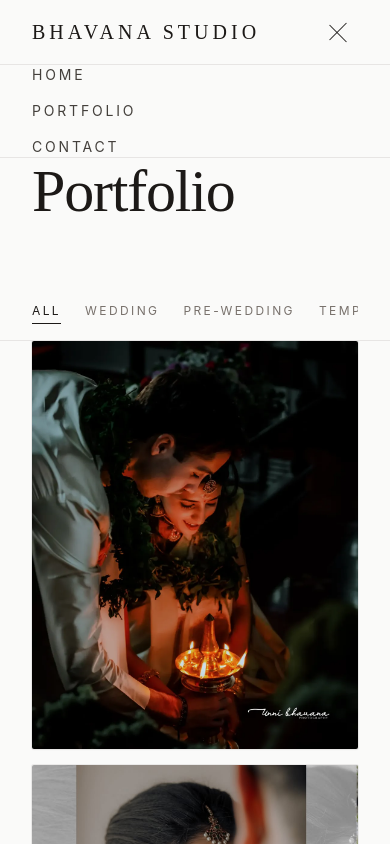
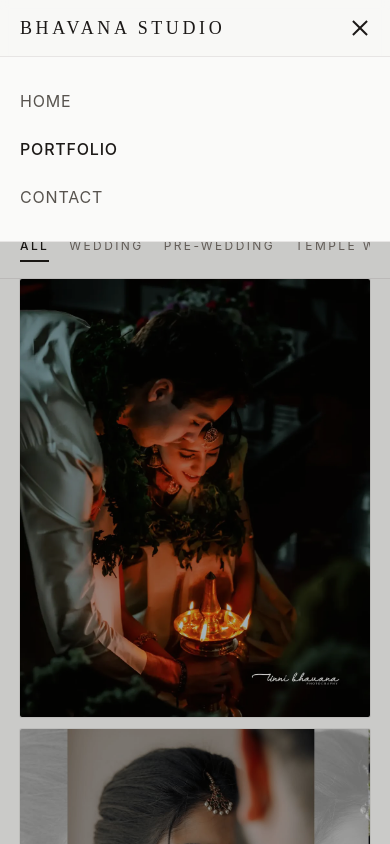
Before and after one commit to nirenjanau/bhavana, a Next.js app in the folder apps/web/: page /portfolio in a window 390 px wide. Both pictures are taken after a click on the button "Toggle menu". Shown: the top 844 px of the page. Built offline with nearby package versions, Linux system fonts and the light colour scheme.

Commit message:
Refactor layout and styling across multiple components for improved responsiveness and visual consistency. Adjust padding, margins, and font sizes in sections including Contact, Portfolio, Hero, and Testimonials. Update Navbar for better mobile experience and enhance overall design aesthetics.

```diff
--- a/apps/web/src/app/globals.css
+++ b/apps/web/src/app/globals.css
@@ -41,13 +41,25 @@ body {
 .container-narrow {
   max-width: 1100px;
   margin: 0 auto;
-  padding: 0 2rem;
+  padding: 0 1.25rem;
+}
+
+@media (min-width: 768px) {
+  .container-narrow {
+    padding: 0 2rem;
+  }
 }
 
 .container-wide {
   max-width: 1400px;
   margin: 0 auto;
-  padding: 0 2rem;
+  padding: 0 1.25rem;
+}
+
+@media (min-width: 768px) {
+  .container-wide {
+    padding: 0 2rem;
+  }
 }
 
 /* Smooth image loading */
--- a/apps/web/src/app/portfolio/page.tsx
+++ b/apps/web/src/app/portfolio/page.tsx
@@ -461,25 +461,25 @@ export default function PortfolioPage({ searchParams }: PortfolioPageProps) {
   return (
     <>
       {/* Hero */}
-      <div className="pt-32 pb-16 bg-stone-50">
+      <div className="pt-24 md:pt-32 pb-12 md:pb-16 bg-stone-50">
         <div className="container-wide">
-          <p className="text-xs tracking-ultra-wide uppercase text-stone-400 mb-4">Our Work</p>
-          <h1 className="text-display text-6xl md:text-8xl text-stone-900">Portfolio</h1>
+          <p className="text-xs tracking-ultra-wide uppercase text-stone-400 mb-3 md:mb-4">Our Work</p>
+          <h1 className="text-display text-5xl md:text-7xl lg:text-8xl text-stone-900 leading-tight">Portfolio</h1>
         </div>
       </div>
 
       {/* Filter */}
-      <div className="sticky top-16 md:top-20 z-30 bg-stone-50/95 backdrop-blur border-b border-stone-200">
+      <div className="sticky top-14 md:top-20 z-30 bg-stone-50/95 backdrop-blur border-b border-stone-200">
         <div className="container-wide">
-          <div className="flex gap-6 overflow-x-auto py-4 scrollbar-hide">
+          <div className="flex gap-5 md:gap-6 overflow-x-auto py-4 scrollbar-hide">
             {categories.map((cat) => (
               <Link
                 key={cat}
                 href={cat === "All" ? "/portfolio" : `/portfolio?category=${encodeURIComponent(cat)}`}
-                className={`text-xs tracking-widest uppercase whitespace-nowrap transition-colors pb-1 border-b ${
+                className={`text-xs tracking-widest uppercase whitespace-nowrap transition-colors pb-1.5 border-b-2 ${
                   activeCategory === cat
-                    ? "text-stone-900 border-stone-900"
-                    : "text-stone-500 border-transparent hover:text-stone-900 hover:border-stone-900"
+                    ? "text-stone-900 border-stone-900 font-medium"
+                    : "text-stone-500 border-transparent hover:text-stone-900 hover:border-stone-300"
                 }`}
               >
                 {cat}
@@ -494,20 +494,20 @@ export default function PortfolioPage({ searchParams }: PortfolioPageProps) {
         <WeddingHighlights />
       ) : (
         /* Masonry grid: natural image sizes for dynamic layout */
-        <div className="container-wide py-12 md:py-16">
+        <div className="container-wide py-8 md:py-12 lg:py-16">
           <div
             className={
               activeCategory === "Dance"
-                ? "columns-1 gap-x-4 sm:columns-2 md:columns-3 xl:columns-4"
+                ? "columns-1 gap-x-3 sm:columns-2 md:columns-3 xl:columns-4 md:gap-x-4"
                 : activeCategory === "Wedding"
-                ? "columns-1 gap-x-4 sm:columns-2 md:columns-2 lg:columns-3"
-                : "columns-1 gap-x-4 sm:columns-2 lg:columns-3"
+                ? "columns-1 gap-x-3 sm:columns-2 md:columns-2 lg:columns-3 md:gap-x-4"
+                : "columns-1 gap-x-3 sm:columns-2 lg:columns-3 md:gap-x-4"
             }
           >
             {filteredPhotos.map((photo) => (
               <div
                 key={photo.src}
-                className="break-inside-avoid mb-4 relative group overflow-hidden rounded-sm bg-stone-200/60 shadow-sm ring-1 ring-stone-200/80"
+                className="break-inside-avoid mb-3 md:mb-4 relative group overflow-hidden rounded-sm bg-stone-200/60 shadow-sm ring-1 ring-stone-200/80"
               >
                 <Image
                   src={photo.src}
@@ -524,8 +524,8 @@ export default function PortfolioPage({ searchParams }: PortfolioPageProps) {
                   }
                 />
                 <div className="pointer-events-none absolute inset-0 bg-stone-950/0 group-hover:bg-stone-950/40 transition-all duration-300 flex items-end">
-                  <div className="p-5 translate-y-full group-hover:translate-y-0 transition-transform duration-300 pointer-events-none">
-                    <p className="text-white font-serif text-xl italic">{photo.title}</p>
+                  <div className="p-4 md:p-5 translate-y-full group-hover:translate-y-0 transition-transform duration-300 pointer-events-none">
+                    <p className="text-white font-serif text-lg md:text-xl italic leading-tight">{photo.title}</p>
                     <p className="text-white/60 text-xs tracking-widest uppercase mt-1">{photo.category}</p>
                   </div>
                 </div>
--- a/apps/web/src/components/layout/Navbar.tsx
+++ b/apps/web/src/components/layout/Navbar.tsx
@@ -25,6 +25,15 @@ export default function Navbar() {
   const isHome = pathname === "/";
 
   return (
+    <>
+      {/* Mobile menu backdrop overlay */}
+      {menuOpen && (
+        <div
+          className="fixed inset-0 bg-stone-950/20 z-40 md:hidden"
+          onClick={() => setMenuOpen(false)}
+        />
+      )}
+
       <header
         className={`fixed top-0 left-0 right-0 z-50 transition-all duration-500 ${
           scrolled || !isHome
@@ -32,11 +41,11 @@ export default function Navbar() {
             : "bg-transparent"
         }`}
       >
-      <nav className="container-wide flex items-center justify-between h-16 md:h-20">
+        <nav className="container-wide flex items-center justify-between h-14 md:h-20">
         {/* Logo */}
         <Link
           href="/"
-          className={`font-serif text-xl md:text-2xl font-light tracking-widest uppercase transition-colors ${
+          className={`font-serif text-lg md:text-2xl font-light tracking-widest uppercase transition-colors ${
             scrolled || !isHome ? "text-stone-900" : "text-white"
           }`}
         >
@@ -81,56 +90,55 @@ export default function Navbar() {
 
         {/* Mobile hamburger */}
         <button
-          className="md:hidden p-2"
+          className="md:hidden p-3 -mr-3"
           onClick={() => setMenuOpen(!menuOpen)}
           aria-label="Toggle menu"
         >
           <span
-            className={`block w-6 h-px mb-1.5 transition-all ${
+            className={`block w-5 h-0.5 mb-1 transition-all ${
               scrolled || !isHome ? "bg-stone-900" : "bg-white"
-            } ${menuOpen ? "rotate-45 translate-y-2" : ""}`}
+            } ${menuOpen ? "rotate-45 translate-y-1.5" : ""}`}
           />
           <span
-            className={`block w-6 h-px mb-1.5 transition-all ${
+            className={`block w-5 h-0.5 mb-1 transition-all ${
               scrolled || !isHome ? "bg-stone-900" : "bg-white"
             } ${menuOpen ? "opacity-0" : ""}`}
           />
           <span
-            className={`block w-6 h-px transition-all ${
+            className={`block w-5 h-0.5 transition-all ${
               scrolled || !isHome ? "bg-stone-900" : "bg-white"
-            } ${menuOpen ? "-rotate-45 -translate-y-2" : ""}`}
+            } ${menuOpen ? "-rotate-45 -translate-y-1.5" : ""}`}
           />
         </button>
       </nav>
 
       {/* Mobile menu */}
       <div
-        className={`md:hidden overflow-hidden transition-all duration-300 bg-stone-50 border-t border-stone-200 ${
-          menuOpen ? "max-h-96" : "max-h-0"
+        className={`md:hidden overflow-hidden transition-all duration-300 bg-stone-50 ${
+          menuOpen ? "max-h-96 border-t border-stone-200" : "max-h-0"
         }`}
       >
-        <ul className="container-wide py-6 space-y-4">
+        <nav className="py-8 px-5">
+          <ul className="space-y-6">
             {navLinks.map((link) => (
               <li key={link.href}>
                 <Link
                   href={link.href}
                   onClick={() => setMenuOpen(false)}
-                className="block text-sm tracking-widest uppercase text-stone-700 hover:text-stone-900"
+                  className={`block text-base tracking-wider uppercase transition-colors ${
+                    pathname === link.href
+                      ? "text-stone-900 font-medium"
+                      : "text-stone-600 hover:text-stone-900"
+                  }`}
                 >
                   {link.label}
                 </Link>
               </li>
             ))}
-          {/* <li>
-            <a
-              href="http://localhost:3001"
-              className="block text-sm tracking-widest uppercase text-stone-700 hover:text-stone-900"
-            >
-              Client Login
-            </a>
-          </li> */}
           </ul>
+        </nav>
       </div>
     </header>
+    </>
   );
 }
--- a/apps/web/src/components/sections/ContactCTA.tsx
+++ b/apps/web/src/components/sections/ContactCTA.tsx
@@ -3,7 +3,7 @@ import Image from "next/image";
 
 export default function ContactCTA() {
   return (
-    <section className="relative py-32 md:py-48 overflow-hidden">
+    <section className="relative py-20 md:py-32 lg:py-48 overflow-hidden">
       <div className="absolute inset-0">
         <Image
           src="/wed-11.jpg"
@@ -16,21 +16,21 @@ export default function ContactCTA() {
       </div>
 
       <div className="relative container-wide text-center">
-        <p className="text-xs tracking-ultra-wide uppercase text-white/50 mb-6">
+        <p className="text-xs tracking-ultra-wide uppercase text-white/50 mb-4 md:mb-6">
           Let&apos;s Create Together
         </p>
-        <h2 className="text-display text-5xl md:text-7xl text-white mb-8">
+        <h2 className="text-display text-4xl md:text-6xl lg:text-7xl text-white mb-6 md:mb-8 leading-tight">
           Your Story Deserves
           <br />
           <em className="italic">to Be Told</em>
         </h2>
-        <p className="text-white/60 text-lg max-w-xl mx-auto mb-12">
+        <p className="text-white/60 text-base md:text-lg max-w-xl mx-auto mb-8 md:mb-12 leading-relaxed px-4">
           We only take on a limited number of sessions each year to ensure every
           client receives our full attention and artistry.
         </p>
         <Link
           href="/contact"
-          className="inline-block bg-white text-stone-900 text-xs tracking-widest uppercase px-10 py-5 hover:bg-stone-100 transition-all"
+          className="inline-block bg-white text-stone-900 text-xs tracking-widest uppercase px-8 py-4 md:px-10 md:py-5 hover:bg-stone-100 transition-all"
         >
           Enquire About Availability
         </Link>
--- a/apps/web/src/components/sections/TestimonialsSection.tsx
+++ b/apps/web/src/components/sections/TestimonialsSection.tsx
@@ -21,21 +21,21 @@ const testimonials = [
 
 export default function TestimonialsSection() {
   return (
-    <section className="py-24 md:py-36 bg-stone-900 text-white">
+    <section className="py-16 md:py-24 lg:py-36 bg-stone-900 text-white">
       <div className="container-wide">
-        <div className="text-center mb-16">
-          <p className="text-xs tracking-ultra-wide uppercase text-stone-500 mb-3">
+        <div className="text-center mb-12 md:mb-16">
+          <p className="text-xs tracking-ultra-wide uppercase text-stone-500 mb-2 md:mb-3">
             Kind Words
           </p>
-          <h2 className="text-display text-5xl md:text-6xl text-white">
+          <h2 className="text-display text-4xl md:text-5xl lg:text-6xl text-white">
             Stories from Clients
           </h2>
         </div>
 
-        <div className="grid grid-cols-1 md:grid-cols-3 gap-8 md:gap-12">
+        <div className="grid grid-cols-1 md:grid-cols-3 gap-10 md:gap-12">
           {testimonials.map((t, i) => (
-            <div key={i} className="border-t border-stone-700 pt-8">
-              <p className="text-stone-300 text-lg font-serif font-light leading-relaxed mb-8 italic">
+            <div key={i} className="border-t border-stone-700 pt-6 md:pt-8">
+              <p className="text-stone-300 text-base md:text-lg font-serif font-light leading-relaxed mb-6 md:mb-8 italic">
                 &ldquo;{t.quote}&rdquo;
               </p>
               <p className="text-white text-sm font-medium">{t.name}</p>
```
Also changed, not shown: apps/web/src/app/contact/page.tsx (+16 -16 lines), apps/web/src/components/sections/AboutTeaser.tsx (+9 -9 lines), apps/web/src/components/sections/ContactForm.tsx (+13 -13 lines), apps/web/src/components/sections/HeroSection.tsx (+7 -7 lines), apps/web/src/components/sections/PortfolioGrid.tsx (+9 -9 lines), apps/web/src/components/sections/WeddingHighlights.tsx (+19 -19 lines). Lines whose indentation alone changed are shown as unchanged.
